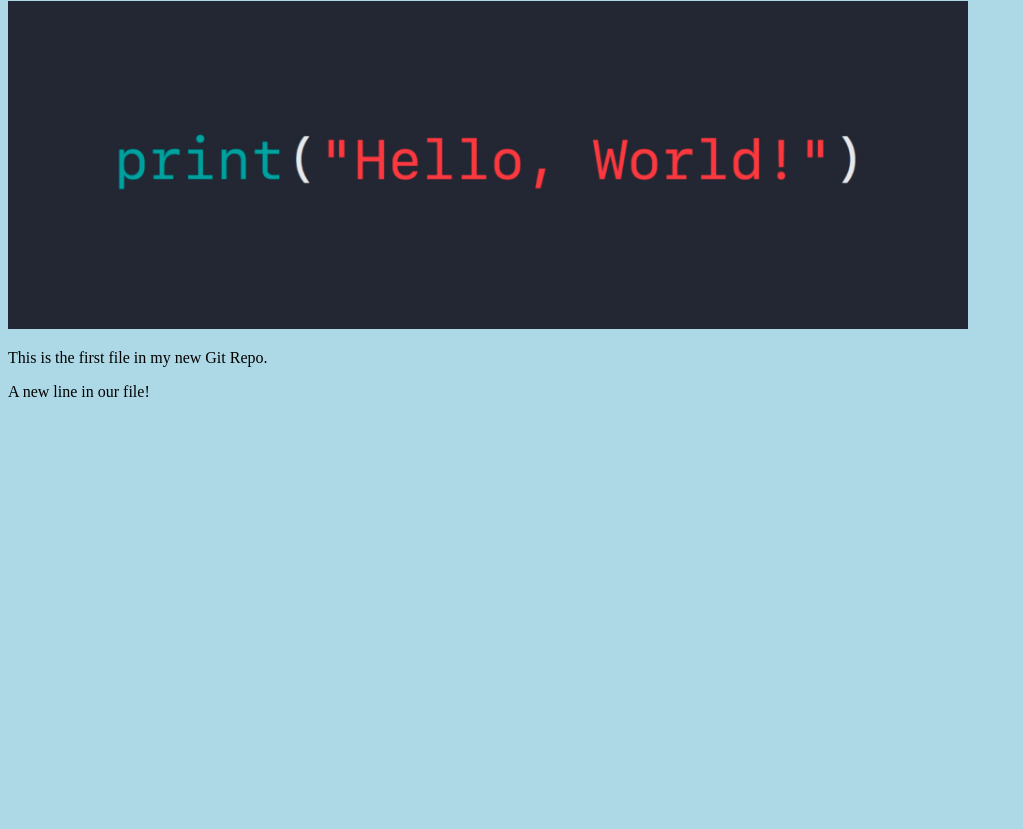
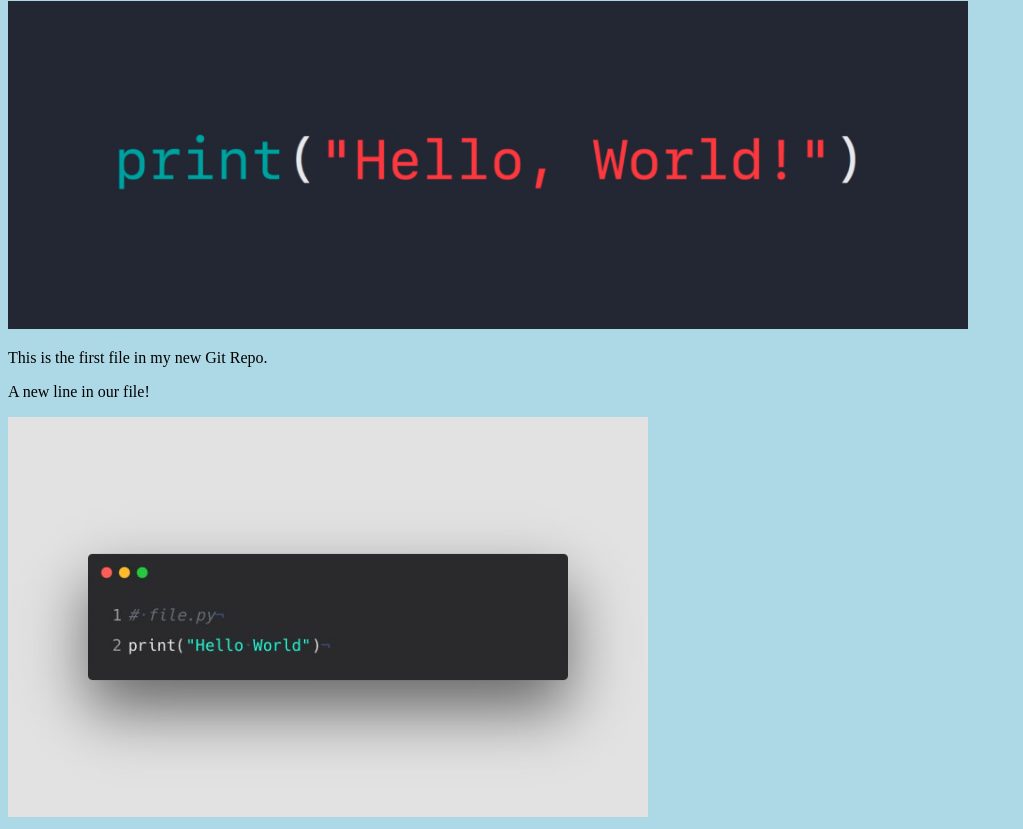
Before and after one commit to Aumtch1234/IntroCPE-Lab2, a plain HTML site: page index.html in a window 1280 px wide. Shown: the part 79-908 px from the top of the page, without its empty margins (0-1023 px from the left). Before the commit the page ends 800 px from the top, so only its background shows below. Drawn offline with Linux system fonts and the light colour scheme.

Commit message:
added new image

```diff
--- a/index.html
+++ b/index.html
@@ -7,15 +7,10 @@
 <body>
 
 <h1>Hello world!</h1>
-<div>
-    <img
-    src="img_hello_world.jpg"
-    alt="Hello World from Space"
-    style="width:100%;max-width:960px">
-</div>
-
+<div><img src="img_hello_world.jpg" alt="Hello World from Space" style="width:100%;max-width:960px"></div>
 <p>This is the first file in my new Git Repo.</p>
 <p>A new line in our file!</p>
+<div><img src="img_hello_git.jpg" alt="Hello Git" style="width:100%;max-width:640px"></div>
 
 </body>
 </html>
```
